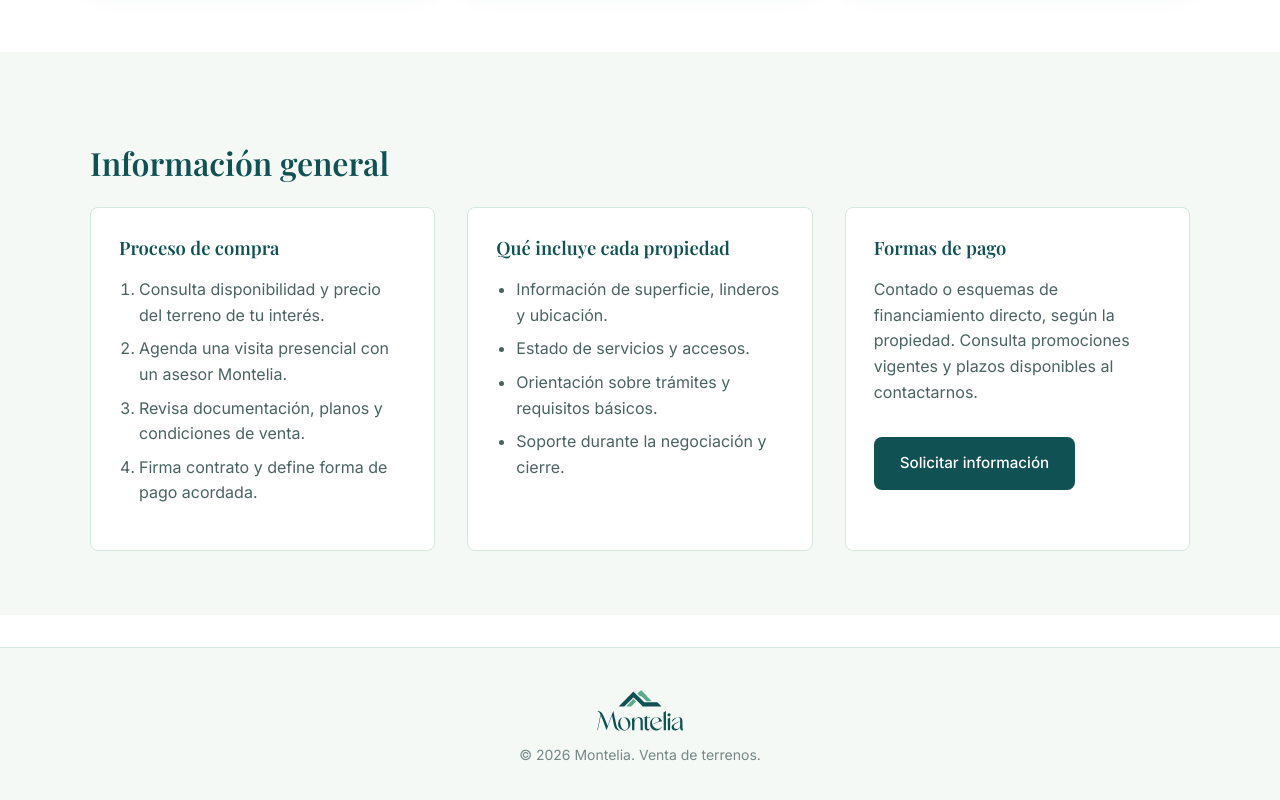
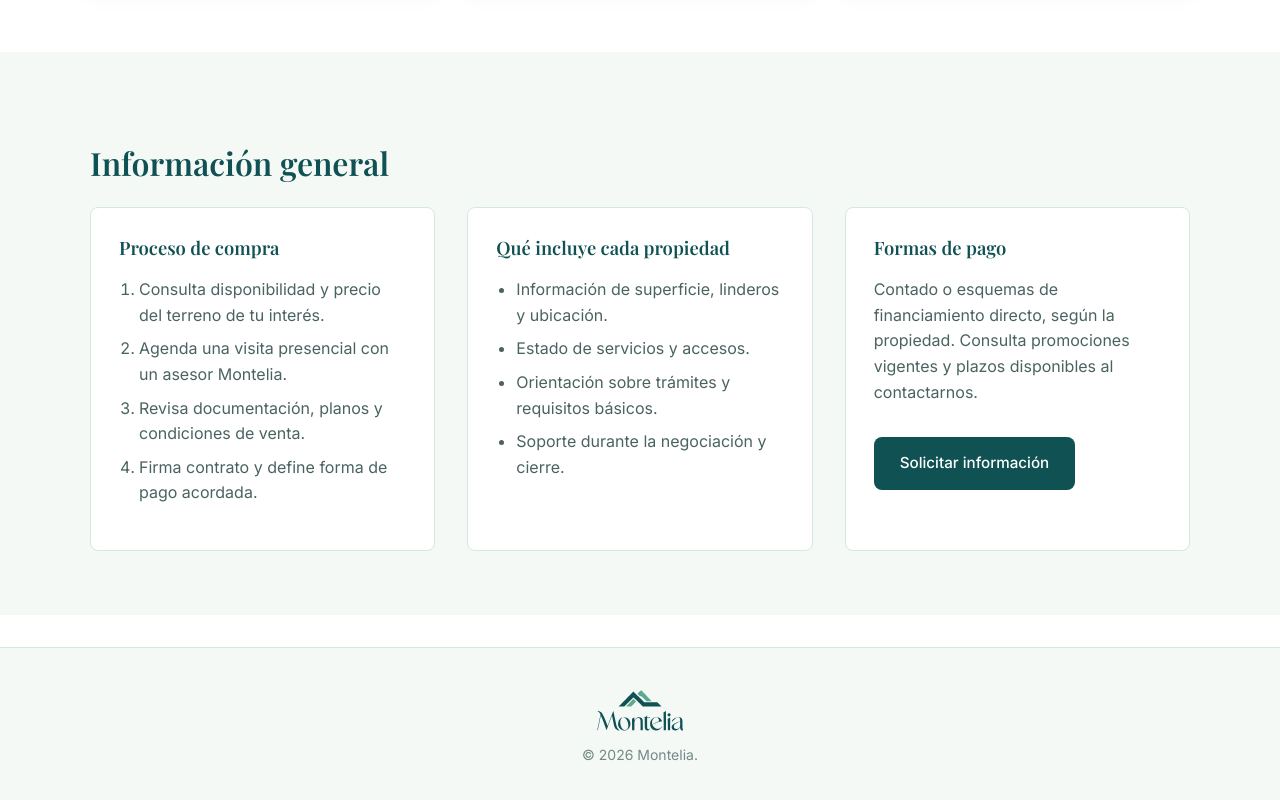
Before and after one commit to MarioeOne/mmttaa, a plain HTML site: page propiedades.html in a window 1280 px wide. Shown: the part 1058-1858 px from the top of the page. Drawn offline with nearby package versions, Linux system fonts and the light colour scheme.

Commit message:
Update propiedades.html

```diff
--- a/propiedades.html
+++ b/propiedades.html
@@ -127,7 +127,7 @@
       <a href="index.html" class="footer-logo">
         <img src="images/Montelia-logo.svg" alt="Montelia">
       </a>
-      <p class="footer-copy">&copy; 2026 Montelia. Venta de terrenos.</p>
+      <p class="footer-copy">&copy; 2026 Montelia.</p>
     </div>
   </footer>
 
```
